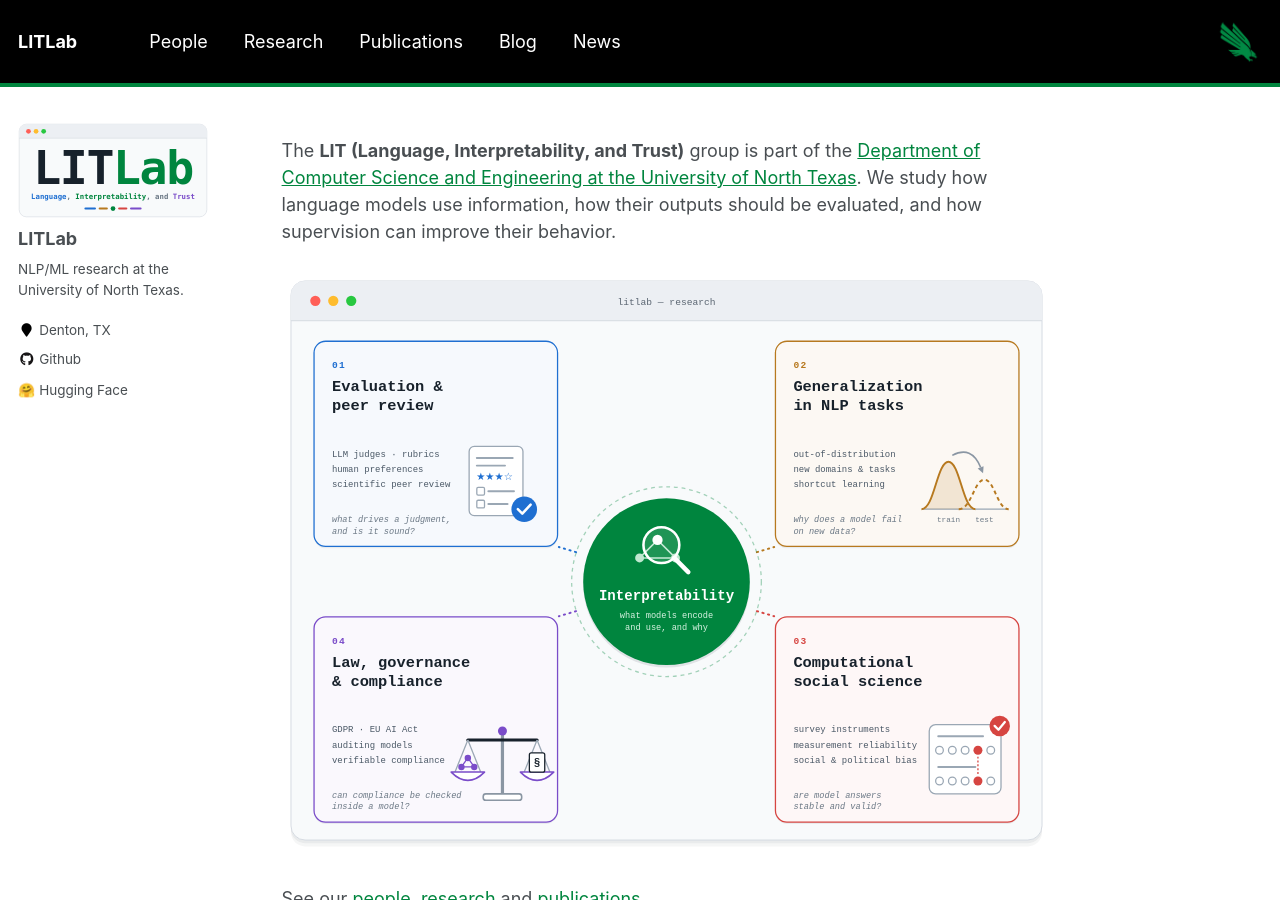
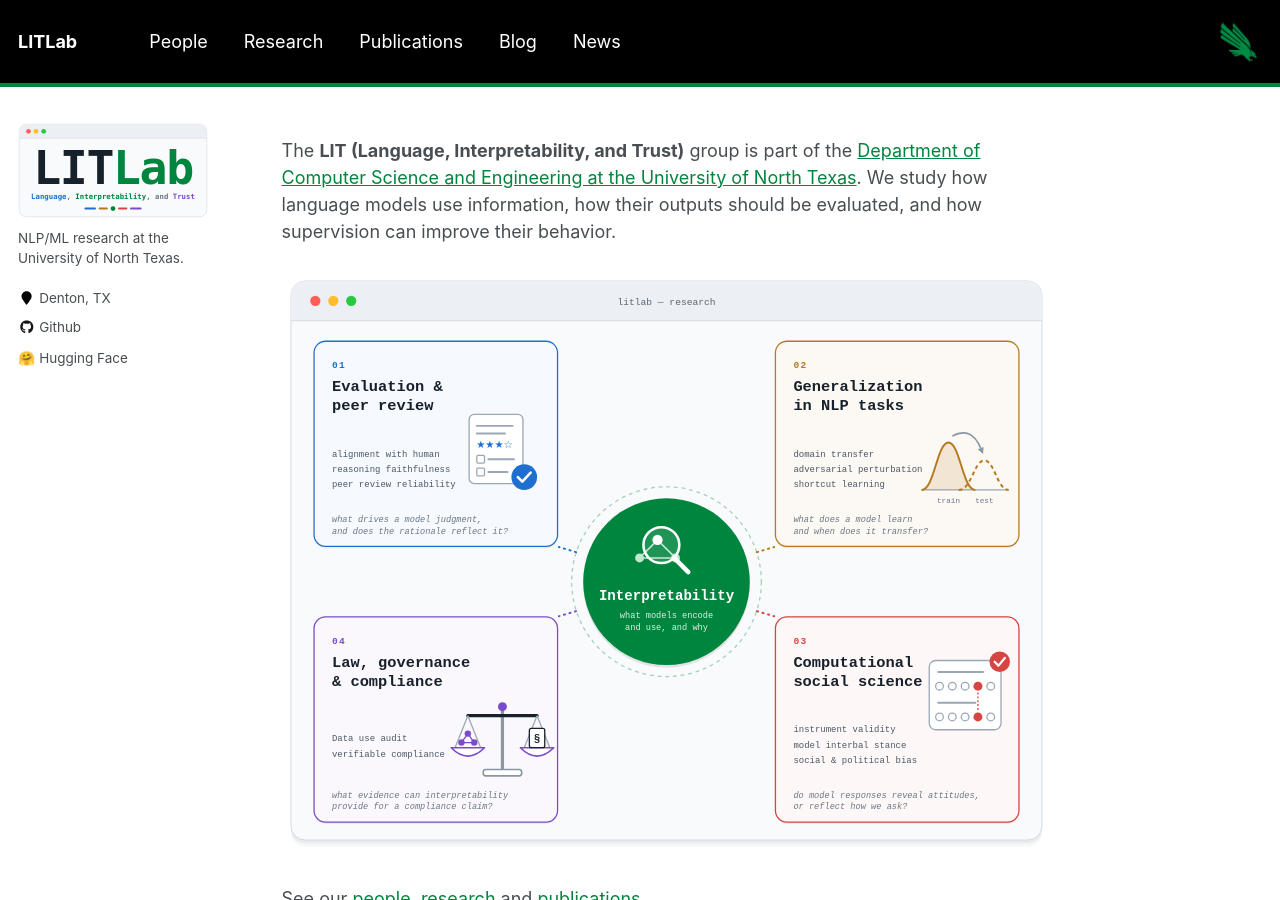
Before and after one commit to thelitlab/thelitlab.github.io, a Jekyll site: the page built from _pages/about.md, in a window 1280 px wide and 900 px high. Built offline with Jekyll 4.4.1, drawn with Linux system fonts in a browser that asks for light colours.

Commit message:
Refine overview figure wording; hide sidebar name under the logo
Co-Authored-By: Claude Opus 5.5 <noreply@anthropic.com>

```diff
--- a/_config.yml
+++ b/_config.yml
@@ -83,7 +83,7 @@ analytics:
 
       # Site Author
 author:
-  name: "LITLab"
+  name: ""
   avatar: "site-logo.svg"
   bio: "NLP/ML research at the University of North Texas."
   location: "Denton, TX"
```
Also changed, not shown: images/research/overview.svg.
